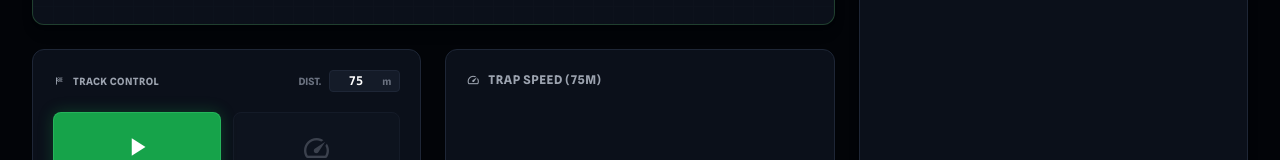
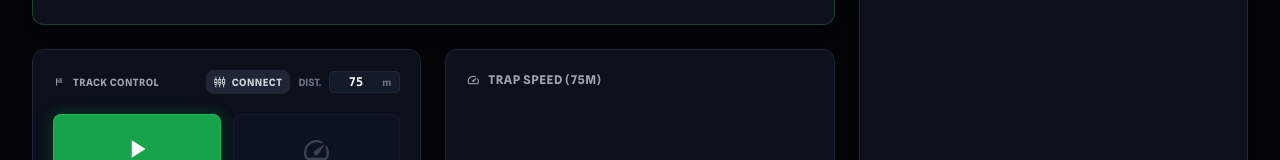
Before and after one commit to miguel-antoons/feb_timing_gates, a React (Vite) app in the folder src/frontend/: page / in a window 1280 px wide. Shown: the part 472-632 px from the top of the page. Built offline with nearby package versions, Linux system fonts and the light colour scheme; no server answers.

Commit message:
chore: update front-end to directly read from serial input

```diff
--- a/src/frontend/App.tsx
+++ b/src/frontend/App.tsx
@@ -1,10 +1,11 @@
-import React, { useState, useEffect, useRef } from 'react';
+import React, { useState, useEffect, useRef, useCallback } from 'react';
 import { Header } from './components/Header';
 import { TimerPanel } from './components/TimerPanel';
 import { LapTable } from './components/LapTable';
 import { SessionControls } from './components/SessionControls';
 import { TrapSpeed } from './components/TrapSpeed';
 import { Lap, SessionStatus } from './types';
+import { useSerialPort } from './hooks/useSerialPort';
 
 const App: React.FC = () => {
     // --- State ---
@@ -151,61 +152,32 @@ const App: React.FC = () => {
         return `${minutes}:${seconds.toString().padStart(2, '0')}.${tenThousandths.toString().padStart(4, '0')}`;
     };
 
-    // --- WebSocket Connection ---
-    const handlersRef = useRef({ handleGate1, handleGate2 });
+    // --- Serial Port Connection ---
+    const serialBaudRate = 115200;
 
-    // Keep handlers ref updated
+    const handleSerialEvent = useCallback((event: { gate_id: number; gps_s: number; gps_us: number; beam: boolean; event_id: number }) => {
+        // console.log('Serial Event:', event);
+
+        // Trigger the appropriate handler based on gate_id
+        if (event.gate_id === 1) {
+            handleGate1();
+        } else if (event.gate_id === 2) {
+            handleGate2();
+        }
+    }, [handleGate1, handleGate2]);
+
+    const { status: serialStatus, connect: connectSerial, disconnect: disconnectSerial } = useSerialPort(
+        handleSerialEvent,
+        serialBaudRate
+    );
+
+    // Auto-connect when serial API is available (or provide UI to connect)
     useEffect(() => {
-        handlersRef.current = { handleGate1, handleGate2 };
-    });
-
-    useEffect(() => {
-        let ws: WebSocket | null = null;
-        let reconnectTimeout: number | undefined;
-
-        const connect = () => {
-            ws = new WebSocket('ws://localhost:8000/ws/timing');
-
-            ws.onopen = () => {
-                console.log('Connected to Timing Server');
-            };
-
-            ws.onmessage = (event) => {
-                try {
-                    const data = JSON.parse(event.data);
-                    // console.log('New Timing Event:', data);
-
-                    if (data.gate_id === 1) {
-                        handlersRef.current.handleGate1();
-                    } else if (data.gate_id === 2) {
-                        handlersRef.current.handleGate2();
-                    }
-                } catch (err) {
-                    console.error("Failed to parse websocket message", err);
-                }
-            };
-
-            ws.onclose = () => {
-                // Simple reconnect logic
-                reconnectTimeout = window.setTimeout(connect, 3000);
-            };
-
-            ws.onerror = (err) => {
-                console.warn('WebSocket connection error, retrying...');
-                ws?.close();
-            };
-        };
-
-        connect();
-
-        return () => {
-            if (ws) {
-                ws.onclose = null; // Prevent reconnect on unmount
-                ws.close();
-            }
-            clearTimeout(reconnectTimeout);
-        };
-    }, []);
+        if (serialStatus.isAvailable && !serialStatus.isConnected) {
+            // We won't auto-connect; user needs to click a button due to browser security
+            // This effect is here for future enhancements
+        }
+    }, [serialStatus.isAvailable, serialStatus.isConnected]);
 
     return (
         <div className="bg-background-dark text-text-main font-display overflow-x-hidden min-h-screen flex flex-col selection:bg-primary selection:text-black">
@@ -232,6 +204,9 @@ const App: React.FC = () => {
                                 onStopReset={handleStopReset}
                                 onExport={handleExport}
                                 onGateDistanceChange={setGateDistance}
+                                serialStatus={serialStatus}
+                                onConnectSerial={connectSerial}
+                                onDisconnectSerial={disconnectSerial}
                             />
                             <TrapSpeed lastSpeed={lastTrapSpeed} gateDistance={gateDistance} />
                         </div>
--- a/src/frontend/components/SessionControls.tsx
+++ b/src/frontend/components/SessionControls.tsx
@@ -1,6 +1,13 @@
 import React from 'react';
 import { Icon } from './Icon';
 import { SessionStatus } from '../types';
+
+interface SerialPortStatus {
+    isConnected: boolean;
+    isAvailable: boolean;
+    portName: string | null;
+    error: string | null;
+}
 
 interface SessionControlsProps {
     status: SessionStatus;
@@ -10,6 +17,10 @@ interface SessionControlsProps {
     onStopReset: () => void;
     onExport: () => void;
     onGateDistanceChange: (dist: number) => void;
+    // Serial port props
+    serialStatus?: SerialPortStatus;
+    onConnectSerial?: () => Promise<void>;
+    onDisconnectSerial?: () => Promise<void>;
 }
 
 export const SessionControls: React.FC<SessionControlsProps> = ({
@@ -19,7 +30,10 @@ export const SessionControls: React.FC<SessionControlsProps> = ({
     onGate2,
     onStopReset,
     onExport,
-    onGateDistanceChange
+    onGateDistanceChange,
+    serialStatus,
+    onConnectSerial,
+    onDisconnectSerial
 }) => {
     const isRunning = status === SessionStatus.RUNNING;
 
@@ -32,6 +46,21 @@ export const SessionControls: React.FC<SessionControlsProps> = ({
                     Track Control
                 </h3>
                 <div className="flex items-center gap-2">
+                    {serialStatus && (
+                        <button
+                            onClick={serialStatus.isConnected ? onDisconnectSerial : onConnectSerial}
+                            disabled={!serialStatus.isAvailable && !serialStatus.isConnected}
+                            className={`flex items-center gap-1.5 px-2 py-1 rounded-lg text-[10px] font-bold uppercase tracking-wider transition-all ${
+                                serialStatus.isConnected
+                                    ? 'bg-primary-dark text-primary border border-primary/30'
+                                    : 'bg-surface-border hover:bg-surface-border/80 text-gray-300 border-surface-border'
+                            }`}
+                            title={!serialStatus.isAvailable ? 'Serial API not available in this browser' : ''}
+                        >
+                            <Icon name="settings_input_component" className="text-xs" />
+                            <span>{serialStatus.isConnected ? 'Connected' : 'Connect'}</span>
+                        </button>
+                    )}
                     <label className="text-[10px] font-bold text-gray-500 uppercase">Dist.</label>
                     <div className="flex items-center bg-surface-border/50 rounded border border-surface-border px-2 py-0.5 hover:border-primary/50 transition-colors">
                         <input
--- /dev/null
+++ b/src/frontend/hooks/useSerialPort.ts
@@ -0,0 +1,178 @@
+import { useState, useEffect, useRef, useCallback } from 'react';
+
+interface SerialPortEvent {
+    gate_id: number;
+    gps_s: number;
+    gps_us: number;
+    beam: boolean;
+    event_id: number;
+}
+
+interface SerialPortStatus {
+    isConnected: boolean;
+    isAvailable: boolean;
+    portName: string | null;
+    error: string | null;
+}
+
+export const useSerialPort = (
+    onEvent: (event: SerialPortEvent) => void,
+    baudRate: number = 115200
+) => {
+    const [status, setStatus] = useState<SerialPortStatus>({
+        isConnected: false,
+        isAvailable: false,
+        portName: null,
+        error: null
+    });
+
+    const portRef = useRef<SerialPort | null>(null);
+    const readerRef = useRef<ReadableStreamDefaultReader<string> | null>(null);
+    const bufferRef = useRef<string>('');
+
+    // Check if Web Serial API is available
+    useEffect(() => {
+        const isAvailable = 'serial' in navigator;
+        setStatus(prev => ({ ...prev, isAvailable }));
+    }, []);
+
+    const connect = useCallback(async () => {
+        if (!('serial' in navigator)) {
+            setStatus(prev => ({ ...prev, error: 'Web Serial API not supported in this browser' }));
+            return false;
+        }
+
+        try {
+            // Request the user to select a serial port
+            portRef.current = await navigator.serial.requestPort();
+
+            // Open the port
+            await portRef.current.open({ baudRate });
+
+            // Check if the port supports readable stream
+            if (!portRef.current.readable) {
+                throw new Error('Port is not readable');
+            }
+
+            setStatus({
+                isConnected: true,
+                isAvailable: true,
+                portName: portRef.current.getInfo().usbProductName || portRef.current.getInfo().usbVendorName || null,
+                error: null
+            });
+
+            // Create a text decoder stream
+            const textDecoder = new TextDecoderStream();
+            const readableStream = portRef.current.readable.pipeTo(textDecoder.writable);
+
+            // Get the reader
+            readerRef.current = textDecoder.readable.getReader();
+
+            // Start reading
+            readSerialData();
+
+            return true;
+        } catch (err) {
+            const errorMessage = err instanceof Error ? err.message : 'Failed to connect to serial port';
+            setStatus(prev => ({ ...prev, error: errorMessage, isConnected: false }));
+            return false;
+        }
+    }, [baudRate]);
+
+    const disconnect = useCallback(async () => {
+        if (readerRef.current) {
+            try {
+                await readerRef.current.cancel();
+            } catch {
+                // Ignore cancel errors
+            }
+            readerRef.current = null;
+        }
+
+        if (portRef.current) {
+            try {
+                await portRef.current.close();
+            } catch {
+                // Ignore close errors
+            }
+            portRef.current = null;
+        }
+
+        bufferRef.current = '';
+        setStatus(prev => ({ ...prev, isConnected: false, error: null }));
+    }, []);
+
+    const readSerialData = useCallback(async () => {
+        if (!readerRef.current) return;
+
+        try {
+            while (true) {
+                const { value, done } = await readerRef.current.read();
+
+                if (done) {
+                    // Stream completed
+                    disconnect();
+                    break;
+                }
+
+                if (value) {
+                    // Accumulate data in buffer
+                    bufferRef.current += value;
+
+                    // Process complete lines (ended with newline)
+                    const lines = bufferRef.current.split('\n');
+                    bufferRef.current = lines.pop() || ''; // Keep incomplete line
+
+                    for (const line of lines) {
+                        if (line.trim()) {
+                            processLine(line.trim());
+                        }
+                    }
+                }
+            }
+        } catch (err) {
+            // If the reader is cancelled, that's expected during disconnect
+            if (err instanceof Error && err.name !== 'AbortError') {
+                setStatus(prev => ({ ...prev, error: err instanceof Error ? err.message : 'Serial read error' }));
+            }
+            disconnect();
+        }
+    }, [disconnect]);
+
+    const processLine = useCallback((line: string) => {
+        // Expected format: gate_id,gps_s,gps_us,beam_broken,event_id
+        // Example: 1,1708081234,123456,1,42
+        try {
+            const parts = line.split(',');
+            if (parts.length !== 5) {
+                console.warn('Invalid serial data format:', line);
+                return;
+            }
+
+            const event: SerialPortEvent = {
+                gate_id: parseInt(parts[0]),
+                gps_s: parseInt(parts[1]),
+                gps_us: parseInt(parts[2]),
+                beam: parseInt(parts[3]) === 1,
+                event_id: parseInt(parts[4])
+            };
+
+            onEvent(event);
+        } catch (err) {
+            console.error('Failed to parse serial line:', line, err);
+        }
+    }, [onEvent]);
+
+    // Cleanup on unmount
+    useEffect(() => {
+        return () => {
+            disconnect();
+        };
+    }, [disconnect]);
+
+    return {
+        status,
+        connect,
+        disconnect
+    };
+};
```
